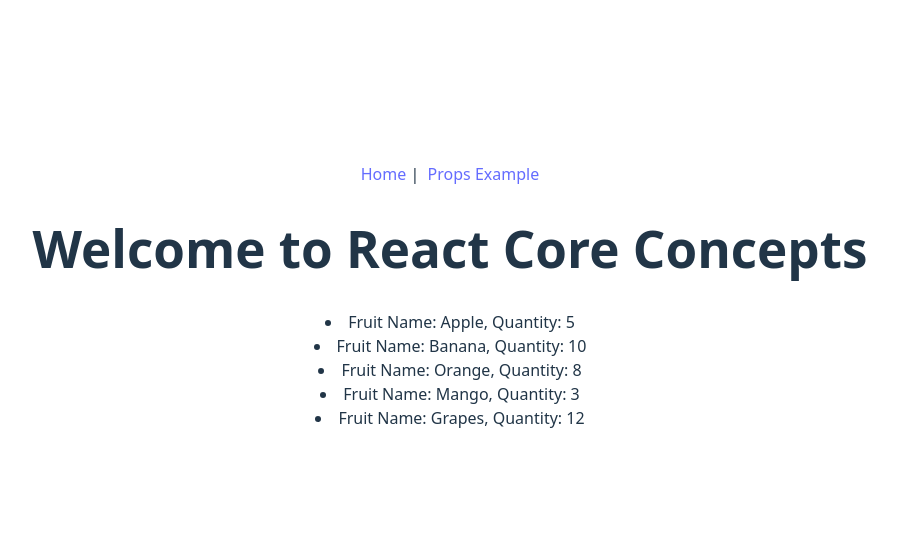
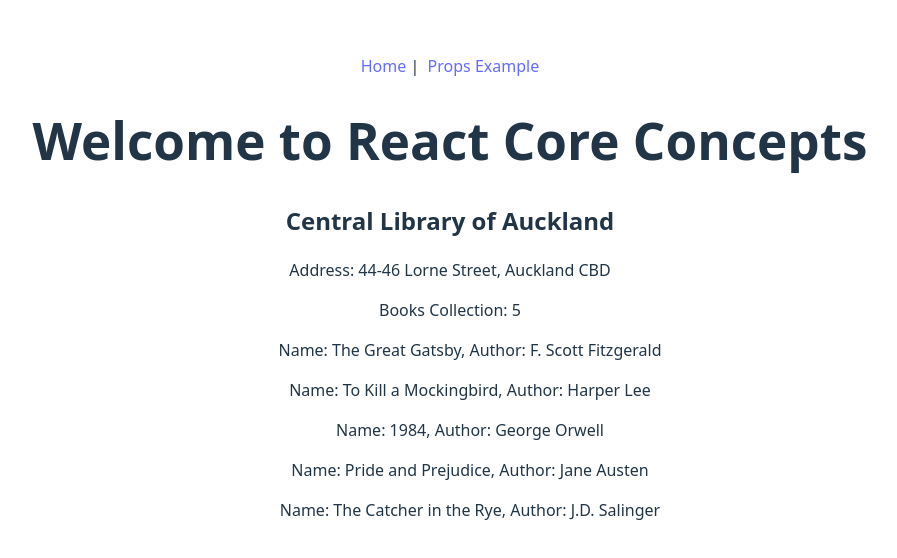
Before and after one commit to mgsdew/React, a React (Vite) app: page / in a window 1280 px wide. Shown: the part 104-662 px from the top of the page, without its empty margins (190-1087 px from the left). Built offline with nearby package versions, Linux system fonts and the light colour scheme.

Commit message:
multisteps props

```diff
--- a/src/App.jsx
+++ b/src/App.jsx
@@ -3,6 +3,7 @@ import { Routes, Route, Link } from 'react-router-dom'
 import Props from './components/PropsBasic'
 import ToDo from './components/ToDo'
 import Fruits from './components/Fruits'
+import Library from './components/Library'
 import './App.css'
 
 function App() {
@@ -15,6 +16,14 @@ function App() {
     {name: "Orange", quantity: 8},
     {name: "Mango", quantity: 3},
     {name: "Grapes", quantity: 12}
+  ]
+
+  const books = [
+    {id: 1, title: "The Great Gatsby", author: "F. Scott Fitzgerald"},
+    {id: 2, title: "To Kill a Mockingbird", author: "Harper Lee"},
+    {id: 3, title: "1984", author: "George Orwell"},
+    {id: 4, title: "Pride and Prejudice", author: "Jane Austen"},
+    {id: 5, title: "The Catcher in the Rye", author: "J.D. Salinger"}
   ]
 
   return (
@@ -40,7 +49,9 @@ function App() {
 
 
       // Send Array of Objects as Props
-       fruitList.map(fruit => <Fruits fruit={fruit}></Fruits>)
+      //  fruitList.map(fruit => <Fruits fruit={fruit}></Fruits>)
+
+      <Library books={books}></Library>
 
     }
 
--- /dev/null
+++ b/src/components/Books.jsx
@@ -0,0 +1,8 @@
+
+export default function Books({book}) {
+  return (
+    <>
+        <p>Name: {book.title}, Author: {book.author}</p>
+    </>
+  )
+}
--- /dev/null
+++ b/src/components/Library.jsx
@@ -0,0 +1,19 @@
+import Books from "./Books"
+
+
+function Library({books}) {
+  return (
+    <>
+      <h2>Central Library of Auckland</h2>
+      <p>Address: 44-46 Lorne Street, Auckland CBD</p>
+      <p>Books Collection: {books.length}</p>
+      <ul>
+        {
+           books.map(book => <Books book={book}></Books>)
+        }
+      </ul>
+    </>
+  )
+}
+
+export default Library
```
